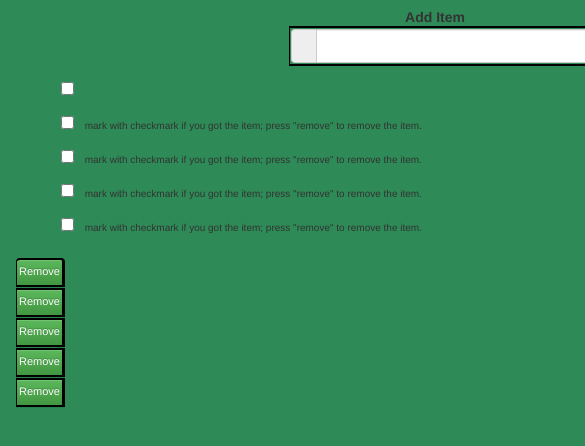
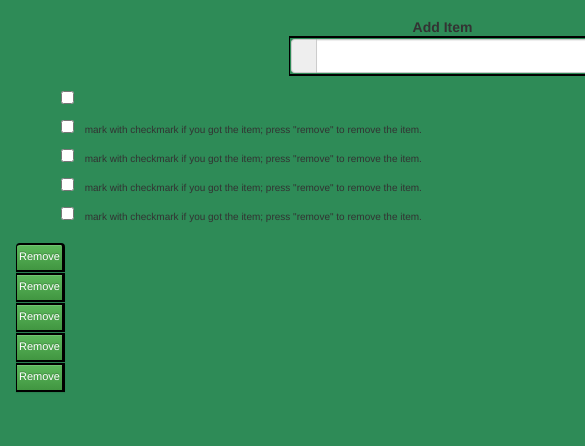
Before and after one commit to srkiley1/list, a plain HTML site: page index.html in a window 390 px wide. Shown: the part 248-694 px from the top of the page, 585 px wide, since content can reach past the window. Drawn offline with nearby package versions, Linux system fonts and the light colour scheme.

Commit message:
items on left

```diff
--- a/css/main.css
+++ b/css/main.css
@@ -1,5 +1,5 @@
 #headings #text{
-	width: 1550px;
+	width: 845px;
 }
 
 #items {
@@ -18,7 +18,7 @@
 }
 
 p {
-	margin-left: -340px;
+	margin: 20px;
 	text-align: center;
 	margin-bottom: -2px;
 }
@@ -99,8 +99,8 @@ img {
 	border-bottom-color: #999999;
 }
 
-.col-md-4 {
-	font-size: 8px;
+.col-md-7 {
+	font-size: 10px;
 	text-align: left;
 }
 
@@ -125,8 +125,8 @@ img {
 	text-align: center;
 }
 
-@media only screen and (max-width:  500px) {
-  .masthead {
+@media only screen and (max-width:  400px) {
+ .masthead {
     padding: 3em 0
   }
   .masthead-heading {
@@ -140,4 +140,5 @@ col-md-2 {
 
 body {
 	background-color: #2E8B57;
+	width: 850px;
 }
--- a/index.html
+++ b/index.html
@@ -18,7 +18,9 @@
 	<script src="js/app.js"></script>
 </head>
 <body>
-	<div class="image">
+
+
+  	<div class="image">
 		<div id="image2">
 		</div>
 	</div>
@@ -27,7 +29,6 @@
 			<h1>Shopping List</h1>
 			<p id="text"><strong>Add Item</strong></p>
 		</div>
-	</div>
 
 	<div class="input-group">
   			<span class="input-group-addon" id="basic-addon1">
@@ -36,14 +37,14 @@
   	</div>
 
 	<!--<div id="items">-->
-		<div class="col-md-2" "col-offset-1">
+		<div class="col-md-2">
  			<ul id="items">
 			</ul>
 		</div>
 	<!--</div>-->
 
 	<!--<div id="instructions">-->
-		<div class="col-md-4">
+		<div class="col-md-7">
 			<ul>
 				<li><nobr>&#160;&#160;<label><input type="checkbox"></label>
 				<li><nobr>&#160;&#160;<label><input type="checkbox"></label>&#160;&#160;&#160;&#160;mark with checkmark if you got the item; press "remove" to remove the item.</li></nobr>
@@ -55,7 +56,7 @@
 	</div>
 
 
-	<div class="col-md-2">
+	<div class="col-md-1">
 		<div class="btn-group-vertical">
 			<button type="button" class="btn btn-success">Remove
 			</button>
--- a/js/app.js
+++ b/js/app.js
@@ -2,14 +2,12 @@
 $(document).ready( function(){
 
 	// $("#items").prepend("<li>pita bread</li><li>oil</li><li>lemon</li>");
-
-
 	$("#text").click(function(){
 	//	alert($("#text2").val());
-	$("#items").prepend("<li class='list-item'>" + $("#text2").val() + "</li>");
-
+	$(".col-md-2").prepend("<li class='list-item'>" + $("#text2").val() + "</li>");
 			});
 	$('button').click(function() {
-		$('.list-item').first().remove();
+		$('.list-item').last().remove();
 			});
+
 });
```
